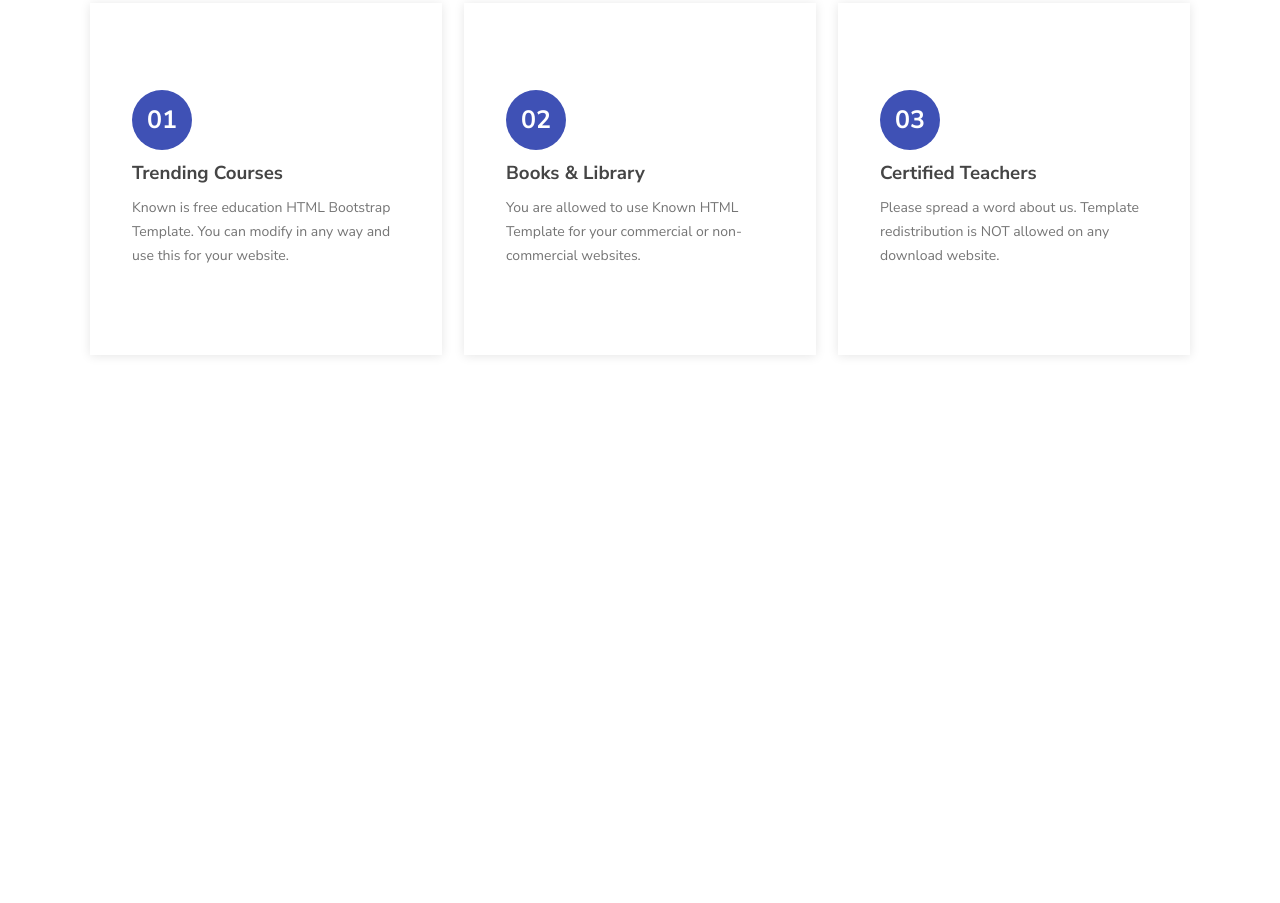
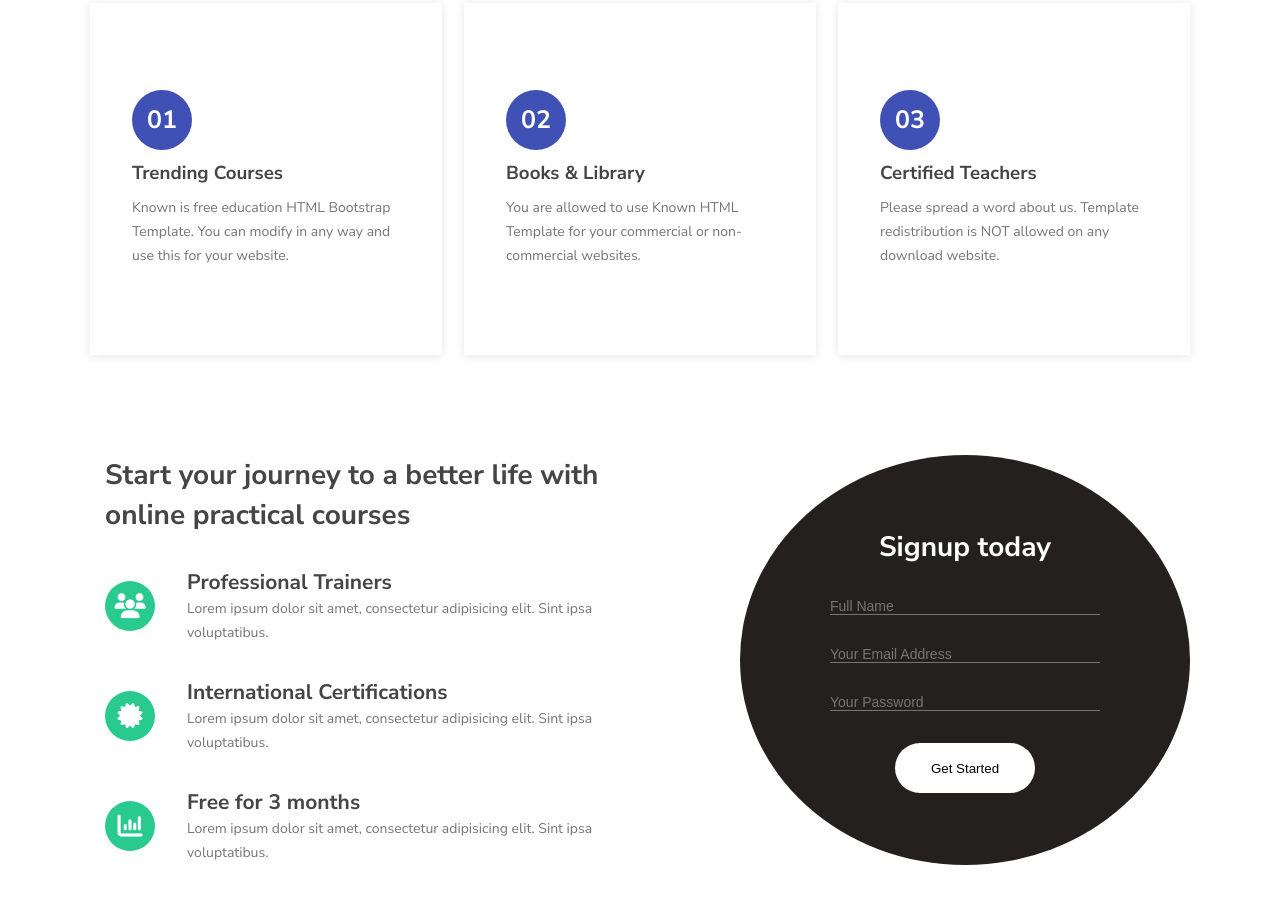
Before and after one commit to Nasrah-muse/Educational-website, a plain HTML site: page index.html in a window 1280 px wide. Shown: the part 897-1800 px from the top of the page. Before the commit the page ends 1352 px from the top, so only its background shows below. Drawn offline with Linux system fonts and the light colour scheme.

Commit message:
Added About Section

```diff
--- a/index.html
+++ b/index.html
@@ -74,6 +74,49 @@
                   </div>
                 </div>
 
+               </section>
+
+               <!-- About section -->
+               <section id="About">
+                <div class="container">
+                    <div class="about">
+                    <div class="about-info">
+                        <h2>Start your journey to a better life with online practical courses</h2>
+                        <figure>
+                            <span><i class="fa-solid fa-users"></i></span>
+                            <figcaption>
+                                <h3>Professional Trainers</h3>
+                                <p>Lorem ipsum dolor sit amet, consectetur adipisicing elit. Sint ipsa voluptatibus.</p>
+                            </figcaption>
+                        </figure>
+                        <figure>
+                            <span>  <i class="fa-solid fa-certificate"></i></span>
+                            <figcaption>
+
+                                <h3>International Certifications</h3>
+                                <p>Lorem ipsum dolor sit amet, consectetur adipisicing elit. Sint ipsa voluptatibus.</p>
+                            </figcaption>
+                        </figure>
+
+                        <figure>
+                            <span> <i class="fa-solid fa-chart-column"></i></span>
+                            <figcaption>
+                                <h3>Free for 3 months</h3>
+                                <p>Lorem ipsum dolor sit amet, consectetur adipisicing elit. Sint ipsa voluptatibus.</p>
+                            </figcaption>
+                        </figure>
+                    </div>
+                    <div class="entry-form">
+                        <form >
+                            <h2>Signup today</h2>
+                            <input type="text" name="full name" placeholder="Full Name" required>
+                            <input type="email" name="email" placeholder="Your Email Address" required>
+                            <input type="password" name="password" placeholder="Your Password" required>
+                            <button type="submit">Get Started</button>
+                        </form>
+                    </div>
+                </div>
+            </div>
                </section>
       <!-- Javascript -->
     <script>
--- a/styles.css
+++ b/styles.css
@@ -173,6 +173,111 @@ header{
   }
 
 
+  /* About Section */
+  .container .about{
+    width: 100%;
+    display: flex;
+    justify-content: space-between;
+    margin-bottom: 100px;
+  }
+  .about .about-info{
+    width: 50%;
+    display: flex;
+    flex-direction: column;
+    gap: 2rem;
+    padding: 0 15px;
+   }
+   .about-info h2{
+    color: rgb(69, 69, 69);
+    font-size: 28px;
+     font-weight: 700;
+     line-height: 40px;
+   }
+   .about-info span i{
+    width: 50px;
+    height: 50px;
+    display: flex;
+    align-items: center;
+    justify-content: center;
+    color: #fff;
+    font-size: 25px;
+    background-color: #29ca8e;
+    border-radius: 50%;
+     }
+  .about-info figure{
+    width: 100%;
+    display: flex;
+    align-items: center;
+    gap: 2rem;
+  }
+  .about-info figure figcaption h3{
+    color: rgb(69, 69, 69);
+    font-weight: 700;
+    font-size: 21px;
+    line-height: 30px;
+  }
+  .about-info figure figcaption p{
+    color: rgb(117, 117, 117)  ;
+    font-size: 14px;
+    font-weight: 400;
+    line-height: 24px;
+  }
+  .about .entry-form{
+    width: 450px;
+    height: 450px;
+    height: auto;
+    display: flex;
+    flex-direction: column;
+    align-items: center;
+    background-color:rgb(37, 32, 32);
+    border-radius: 50%;
+  }
+  .entry-form form{
+    width: 100%;
+    height: 100%;
+    display: flex;
+    flex-direction: column;
+    align-items: center;
+    justify-content: center;
+    gap: 2rem;
+
+  }
+  .entry-form form h2{
+    color: #fff;
+    font-size: 28px;
+    font-weight: 700;
+    line-height: 40px;
+   }
+  .entry-form form input{
+    width: 60%;
+    color: rgb(69, 69, 69);
+    background: none;
+    border: none;
+    outline: none;
+    border-bottom: 1px solid rgb(117, 117, 117);
+
+  }
+  .entry-form form input::placeholder{
+    color: rgb(117, 117, 117);
+    font-size: 14px;
+    font-weight: 400;
+    line-height: 24px;
+}
+
+     .entry-form form  button{
+        width: 140px;
+        height: 50px;
+        background-color: #fff;
+        color: #000;
+        padding: 12px 6px;
+        border-radius: 50px;
+        border: none;
+     }
+     .entry-form form  button:hover{
+        background-color: #3f51b5;
+        color: #fff;
+     }
+
 
 
   /* RESPONSIVE */
@@ -248,6 +353,25 @@ header{
     flex-direction: column;
     align-items: center;
   }
+  /* About */
+  .container .about{
+    width: 100%;
+     flex-direction: column;
+     gap: 3rem;
+  }
+  .about .about-info{
+    width: 100%;
 
+   }
+
+   .about .entry-form{
+    width: 100%;
+    height: 100%;
+    padding: 20px;
+    border-radius: 0;
+   }
+   .entry-form form input{
+    width: 90%;
+   }
 
  }
```
